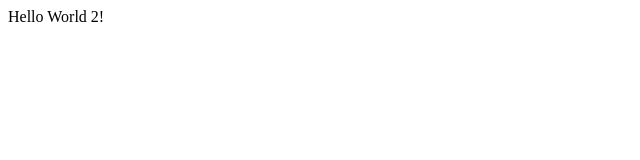
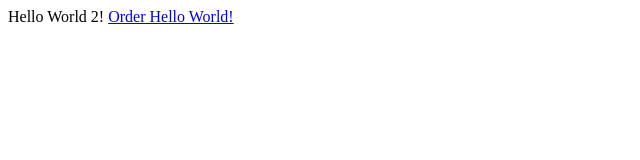
Before and after one commit to misha-marinenko-official/didactic-octo-sniffle, a plain HTML site: page index2.html in a window 1280 px wide. Shown: the whole page, without its empty margins (0-640 px from the left). Drawn offline with Linux system fonts and the light colour scheme.

Commit message:
Edit index2.html.

```diff
--- a/index2.html
+++ b/index2.html
@@ -1,3 +1,4 @@
 <html>
 Hello World 2!
+<a href="/index.html"> Order Hello World! </a>
 </html>
```
